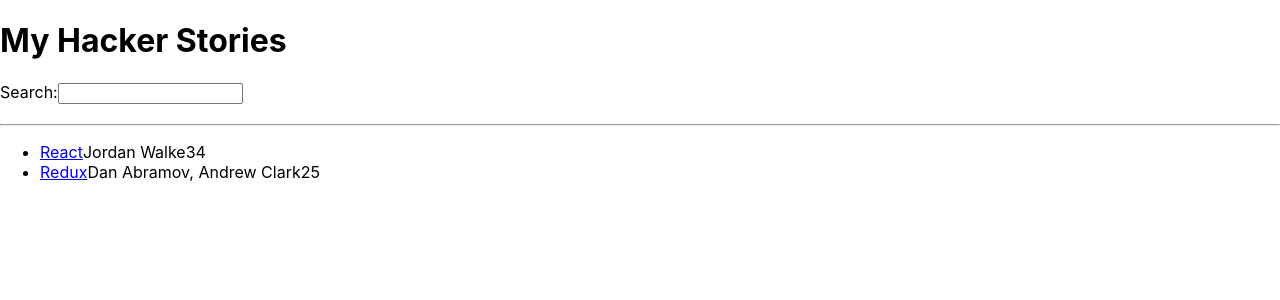
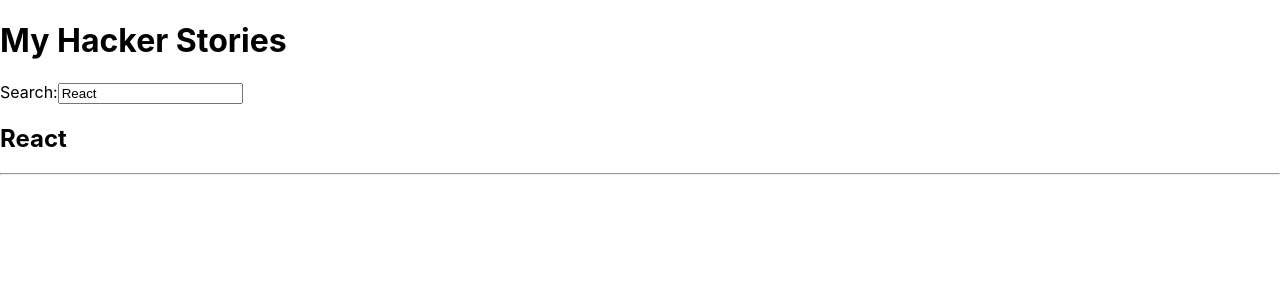
Before and after one commit to martin-creator/hacker-storie, a React (Create React App) app: page / in a window 1280 px wide. Shown: the top 300 px of the page. Built offline with nearby package versions, Linux system fonts and the light colour scheme.

Commit message:
useEffect

```diff
--- a/src/App.js
+++ b/src/App.js
@@ -1,7 +1,7 @@
 import * as React from "react";
 import List from "./components/list";
 import Search from "./components/search";
-import {useState} from 'react';
+import {useState,useEffect} from 'react';
 
 
 const App = () => {
@@ -24,10 +24,16 @@
     },
   ];
 
-  const [searchTerm, setSearchTerm] = useState("");
+  const [searchTerm, setSearchTerm] = useState(localStorage.getItem('search')||"React");
+
+  useEffect(() => {
+    localStorage.setItem('search', searchTerm);
+    }, [searchTerm]);
+
 
   const handleChange = (event) => {
     setSearchTerm(event.target.value);
+
   };
 
 
@@ -38,7 +44,7 @@
   return (
     <div>
       <h1> My Hacker Stories</h1>
-      <Search onSearch = {handleChange} />
+      <Search search ={searchTerm} onSearch = {handleChange} />
       {/* This is how you comment in JSX */}
       <h2>
         <strong>{searchTerm}</strong>
--- a/src/components/search.js
+++ b/src/components/search.js
@@ -1,12 +1,16 @@
 
-function Search(props) {
-  return (
+const Search = (props) => (
+
     <>
-      <label htmlFor="search">Search:</label>
-      <input id="search" type="text" onChange={props.OnSearch} />
+    <label htmlFor="search">Search:</label>
+    <input id="search" type="text" value={props.search} onChange={props.onSearch} />
 
-    </>
-  );
-}
+  </>
+);
+
+
+
+
+
 
 export default Search;
```
